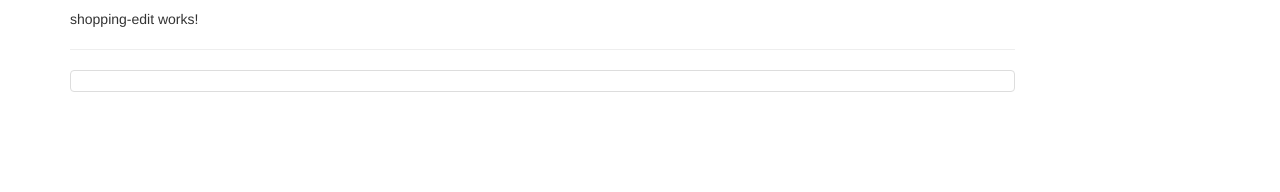
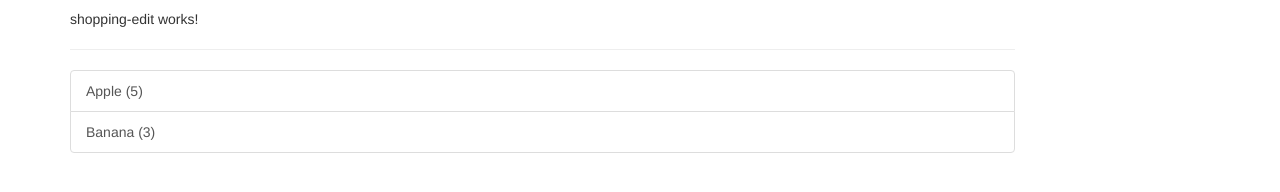
Before and after one commit to lordvictor6393/angularCourseProject, an Angular app: page / in a window 1280 px wide. Shown: the part 310-502 px from the top of the page. Built offline with nearby package versions, Linux system fonts and the light colour scheme.

Commit message:
displaying ingredients from array

```diff
--- a/src/app/shared/ingredient.model.ts
+++ b/src/app/shared/ingredient.model.ts
@@ -2,5 +2,5 @@
  * Created by vvasquez on 6/22/2017.
  */
 export class Ingredient {
-  constructor(public name: string, public amount: string) {}
+  constructor(public name: string, public amount: number) {}
 }
--- a/src/app/shopping-list/shopping-list.component.html
+++ b/src/app/shopping-list/shopping-list.component.html
@@ -3,7 +3,12 @@
     <app-shopping-edit></app-shopping-edit>
     <hr/>
     <ul class="list-group">
-      <a class="list-group-item" style="cursor: pointer;"></a>
+      <a
+        class="list-group-item"
+        style="cursor: pointer;"
+        *ngFor="let ingretient of ingredients">
+        {{ingretient.name}} ({{ingretient.amount}})
+      </a>
     </ul>
   </div>
 </div>
--- a/src/app/shopping-list/shopping-list.component.ts
+++ b/src/app/shopping-list/shopping-list.component.ts
@@ -1,4 +1,6 @@
 import { Component, OnInit } from '@angular/core';
+
+import { Ingredient } from '../shared/ingredient.model';
 
 @Component({
   selector: 'app-shopping-list',
@@ -6,7 +8,10 @@
   styleUrls: ['./shopping-list.component.css']
 })
 export class ShoppingListComponent implements OnInit {
-  ingredients = [];
+  ingredients: Ingredient[] = [
+    new Ingredient('Apple', 5),
+    new Ingredient('Banana', 3)
+  ];
 
   constructor() { }
 
```
